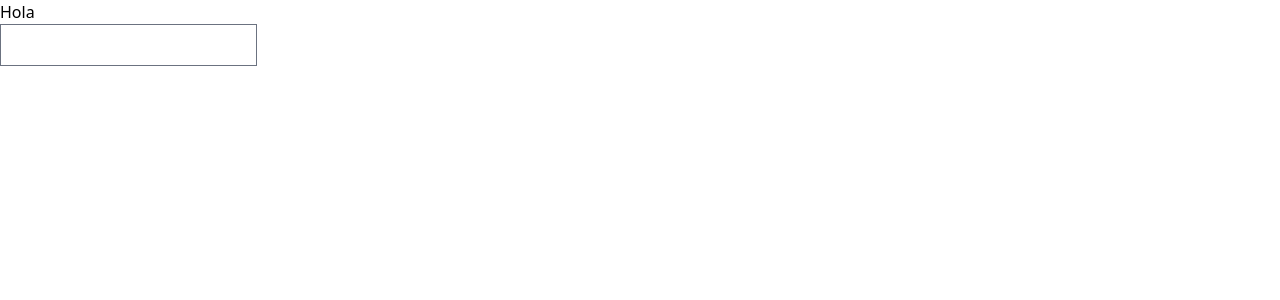
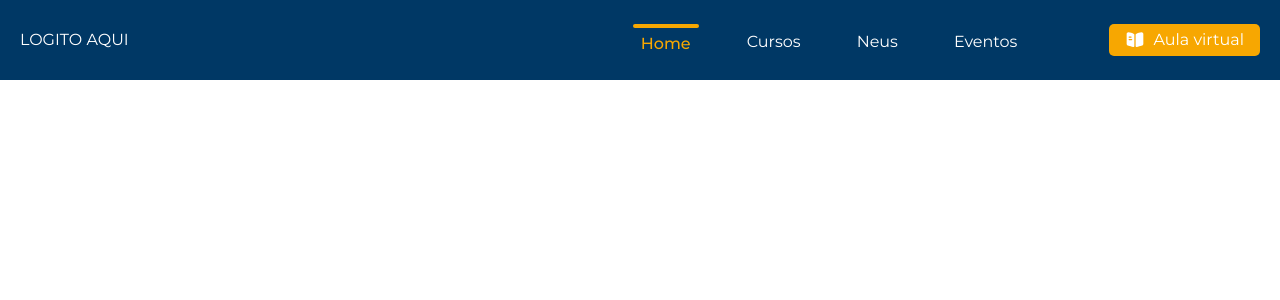
Before and after one commit to uzielc18/educacioncontinua_page, an Angular app: page / in a window 1280 px wide. Before the commit this address led to /home. Shown: the top 300 px of the page. Built offline with nearby package versions, Linux system fonts and the light colour scheme.

Commit message:
Architecture complete

```diff
--- a/src/app/app-routing.module.ts
+++ b/src/app/app-routing.module.ts
@@ -3,8 +3,8 @@ import { RouterModule, Routes } from '@angular/router';
 import { HomePageComponent } from './modules/home/home-page.components';
 
 const routes: Routes = [
-  { path: '', redirectTo: '/home', pathMatch: 'full' },
-  { path: 'home', component: HomePageComponent },
+  { path: '', component: HomePageComponent },
+  { path: '', redirectTo: '', pathMatch: 'full' },
 ];
 
 @NgModule({
--- a/src/app/modules/home/home-page.components.html
+++ b/src/app/modules/home/home-page.components.html
@@ -1,5 +1,3 @@
 <div>
-    Hola
-    <br>
-    <input type="text">
+  <header-component></header-component>
 </div>
--- a/src/app/modules/home/home-page.components.ts
+++ b/src/app/modules/home/home-page.components.ts
@@ -3,7 +3,6 @@ import { Component } from "@angular/core";
 @Component({
     selector: "home-page",
     templateUrl: './home-page.components.html',
-
 })
 
 export class HomePageComponent {
--- /dev/null
+++ b/src/app/shared/components/header/header.components.html
@@ -0,0 +1,23 @@
+<div class="w-full bg-blue-primary h-20 flex flex-row gap-16 px-5 text-white justify-center">
+  <div class="h-full flex items-center">LOGITO AQUI</div>
+  <div class="flex-1 flex justify-end items-center min-h-full max-h-full">
+    <div class="font-normal" *ngFor="let item of itemsHeader">
+      <div class="w-auto h-auto px-5 flex flex-col items-center">
+        <div *ngIf="item.active" class="w-full h-[4.5px] bg-hellow-primary rounded-full"></div>
+        <div class="px-2 pt-1" >
+          <span class="cursor-pointer" [ngClass]="{ 'text-hellow-primary': item.active, 'font-medium': item.active }">{{ item.name }}</span>
+        </div>
+      </div>
+    </div>
+  </div>
+  <div class="flex items-center">
+    <button class="bg-hellow-primary px-4 py-1 rounded-[5px] cursor-pointer inline-flex items-center
+     hover:bg-hellow-hover">
+      <svg class="fill-white w-5 mr-2" viewBox="0 0 24 24" >
+        <path d="M22 4.84969V16.7397C22 17.7097 21.21 18.5997 20.24 18.7197L19.93 18.7597C18.29 18.9797 15.98 19.6597 14.12 20.4397C13.47 20.7097 12.75 20.2197 12.75 19.5097V5.59969C12.75 5.22969 12.96 4.88969 13.29 4.70969C15.12 3.71969 17.89 2.83969 19.77 2.67969H19.83C21.03 2.67969 22 3.64969 22 4.84969Z"/>
+        <path d="M10.7083 4.70969C8.87828 3.71969 6.10828 2.83969 4.22828 2.67969H4.15828C2.95828 2.67969 1.98828 3.64969 1.98828 4.84969V16.7397C1.98828 17.7097 2.77828 18.5997 3.74828 18.7197L4.05828 18.7597C5.69828 18.9797 8.00828 19.6597 9.86828 20.4397C10.5183 20.7097 11.2383 20.2197 11.2383 19.5097V5.59969C11.2383 5.21969 11.0383 4.88969 10.7083 4.70969ZM4.99828 7.73969H7.24828C7.65828 7.73969 7.99828 8.07969 7.99828 8.48969C7.99828 8.90969 7.65828 9.23969 7.24828 9.23969H4.99828C4.58828 9.23969 4.24828 8.90969 4.24828 8.48969C4.24828 8.07969 4.58828 7.73969 4.99828 7.73969ZM7.99828 12.2397H4.99828C4.58828 12.2397 4.24828 11.9097 4.24828 11.4897C4.24828 11.0797 4.58828 10.7397 4.99828 10.7397H7.99828C8.40828 10.7397 8.74828 11.0797 8.74828 11.4897C8.74828 11.9097 8.40828 12.2397 7.99828 12.2397Z"/>
+      </svg>
+      <span>Aula virtual</span>
+    </button>
+  </div>
+</div>
--- /dev/null
+++ b/src/app/shared/components/header/header.components.ts
@@ -0,0 +1,21 @@
+import { CommonModule, NgClass } from "@angular/common";
+import { Component } from "@angular/core";
+
+@Component({
+    selector: 'header-component',
+    templateUrl: './header.components.html',
+    standalone: true,
+    imports: [ NgClass, CommonModule, ]
+})
+
+export class HeaderComponent {
+
+  itemsHeader = [
+    { name: 'Home', page: '/', active: true },
+    { name: 'Cursos', page: '/', active: false },
+    { name: 'Neus', page: '/', active: false },
+    { name: 'Eventos', page: '/', active: false },
+  ];
+
+    constructor() {}
+}
--- a/src/index.html
+++ b/src/index.html
@@ -7,7 +7,7 @@
   <meta name="viewport" content="width=device-width, initial-scale=1">
   <link rel="icon" type="image/x-icon" href="favicon.ico">
 </head>
-<body>
+<body class="font-montserrat">
   <app-root></app-root>
 </body>
 </html>
--- a/src/styles.css
+++ b/src/styles.css
@@ -6,6 +6,7 @@
 body {
   padding: 0;
   margin: 0;
+  width: 100%;
   /* height: 100vh;
     width: 100vw; */
 }
--- a/tailwind.config.js
+++ b/tailwind.config.js
@@ -1,11 +1,20 @@
 /** @type {import('tailwindcss').Config} */
 module.exports = {
-  content: ["./src/**/*.{html,js}"],
+  content: ["./src/**/*.{html,ts}"],
   theme: {
     extend: {
-      colors: {},
+      colors: {
+
+        // COLORS PRIMARY UPeU
+        'blue-primary': '#003865',
+        'hellow-primary': '#F7A701',
+
+        // COLORS HOVER UPeU
+        'hellow-hover': '#C68500',
+      },
       fontFamily: {
-        montserrat: ["Montserrat", "sans-serif"]
+        montserrat: ['Montserrat'],
+        body: ['Montserrat']
       }
     },
   },
```
Also changed, not shown: src/app/app.module.ts (+14 -2 lines).
